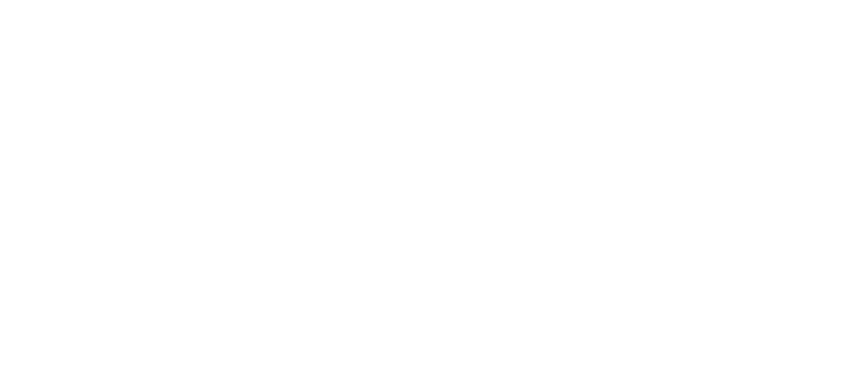
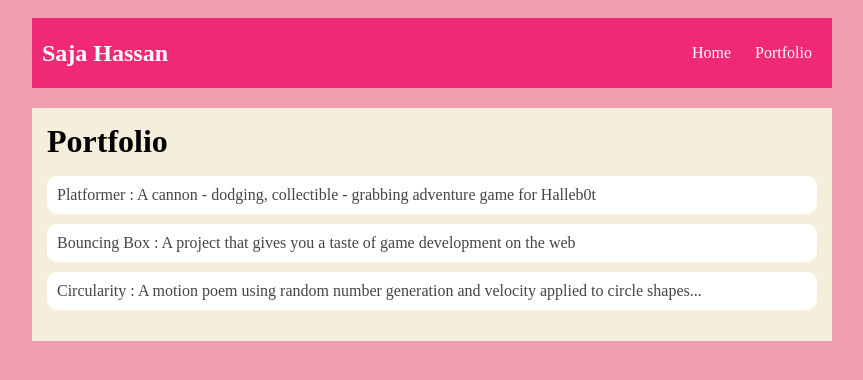
Before and after one commit to shassan08/shassan08.github.io, a plain HTML site: page portfolio.html in a window 1280 px wide. Shown: the whole page, without its empty margins (208-1071 px from the left). Drawn offline with Linux system fonts and the light colour scheme.

Commit message:
add portfolio.html file

```diff
--- a/index.html
+++ b/index.html
@@ -2,8 +2,7 @@
 <html>
     <head>
         <title>Saja Hassan</title>
-        <link rel="stylesheet"
-href="style.css"
+        <link rel="stylesheet" href="style.css">
     </head>
 
     <body>
@@ -12,12 +11,12 @@ href="style.css"
 
         </div>
     <nav>
-        <h1>Mango Matcha Princess</h1>
+        <h1>Saja Hassan</h1>
         <ul id="nav-ul">
             <li class="nav-li">
                 <a href="index.html">Home</a>
             </li>
-            <li class="nav-li><a href="portfolio.html">Portfolio</a></li>
+            <li class="nav-li"><a href="portfolio.html">Portfolio</a></li>
         </ul>
 
 
--- a/portfolio.html
+++ b/portfolio.html
@@ -0,0 +1,33 @@
+<!DOCTYPE HTML>
+<html>
+    <head>
+        <title>Saja Hassan</title>
+        <link rel="stylesheet" href="style.css">
+    </head>
+
+    <body>
+      <div id="all-contents">
+        <nav>
+            <h1>Saja Hassan</h1>
+            <ul id="nav-ul">
+               <li class="nav-li">
+               <a class="nav-a" href="index.html">Home</a>
+             </li>
+             <li class="nav-li">
+               <a class="nav-a" href="portfolio.html">Portfolio</a>
+             </li>
+         </ul>
+     </nav>
+     <main>
+      <div class="content">
+        <h1>Portfolio</h1>
+        <ul id="portfolio">
+          <li><a href="projects/platformer/">Platformer : A cannon - dodging, collectible - grabbing adventure game for Halleb0t</a></li>
+          <li><a href="projects/bouncing-box/">Bouncing Box : A project that gives you a taste of game development on the web </a></li>
+          <li><a href="projects/circularity/">Circularity : A motion poem using random number generation and velocity applied to circle shapes...</a></li>
+        </ul>
+    </div>
+     </main>
+      </div>
+    </body>
+</html>
--- a/projects/platformer/platformer.js
+++ b/projects/platformer/platformer.js
@@ -52,7 +52,7 @@
     // You must decide on the collectable type, the x position, the y position, the gravity, and the bounce strength
     // Your collectable choices are 'database' 'diamond' 'grace' 'kennedi' 'max' and 'steve'; more can be added if you wish
     // example usage: createCollectable(type, x, y, gravity, bounce)
-
+createPlatform(500, 300, 200, 20);//tall but thin platoform located 500 pixels from the left of the screen and 300 pixels from the top of the screen
 
 
 
--- a/style.css
+++ b/style.css
@@ -61,3 +61,28 @@ main {
 h2, h3 {
     margin: 0px;
 }
+ /* portfolio styles */
+ .content h1 {
+    color: black;
+}
+
+#portfolio {
+    list-style-type: none;
+    padding-left: 0;
+}
+
+#portfolio li {
+    background: #fff;
+    padding: 10px;
+    border-radius: 10px;
+    margin-bottom: 10px;
+}
+
+#portfolio li:hover {
+    background: #eee;
+}
+
+#portfolio a {
+    text-decoration: none;
+    color: #454545;
+}
```
